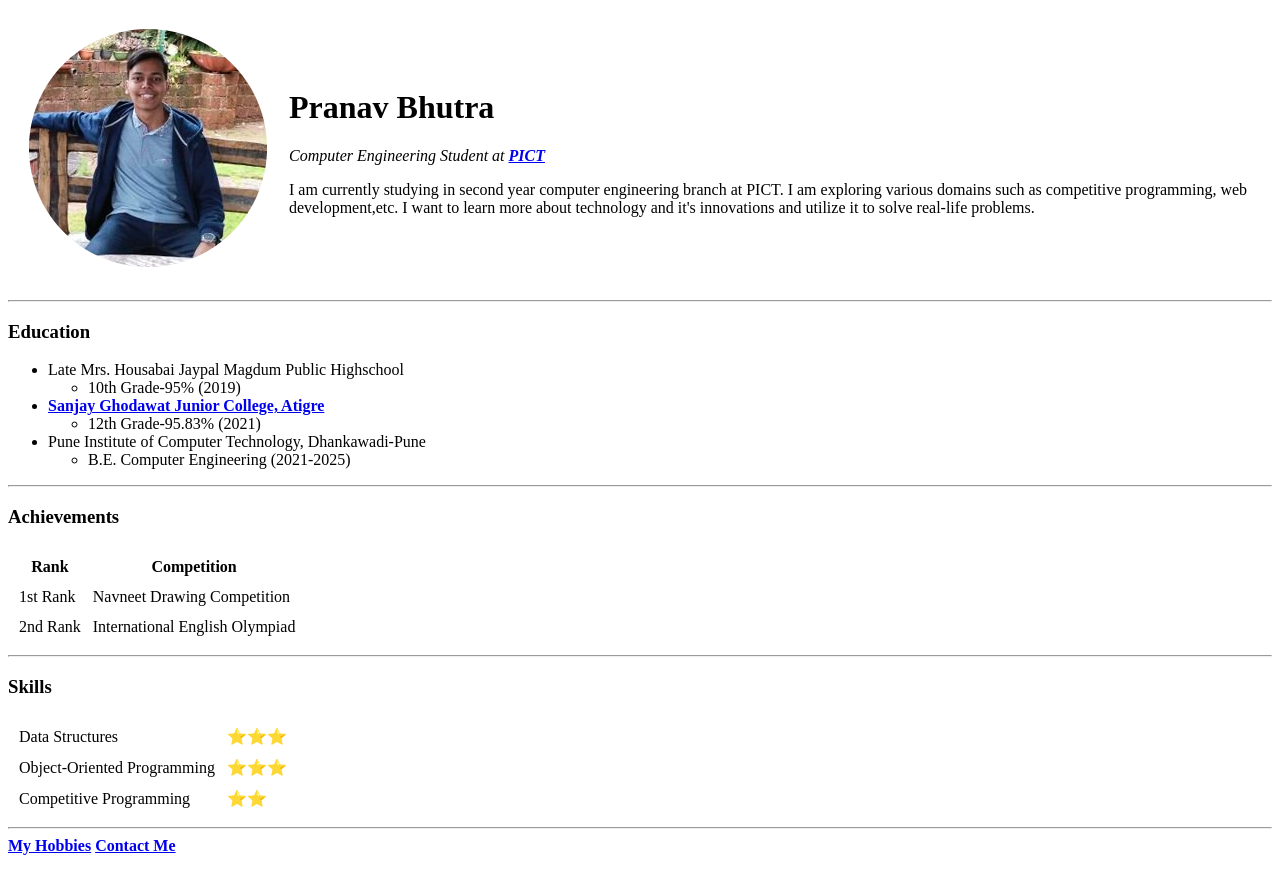
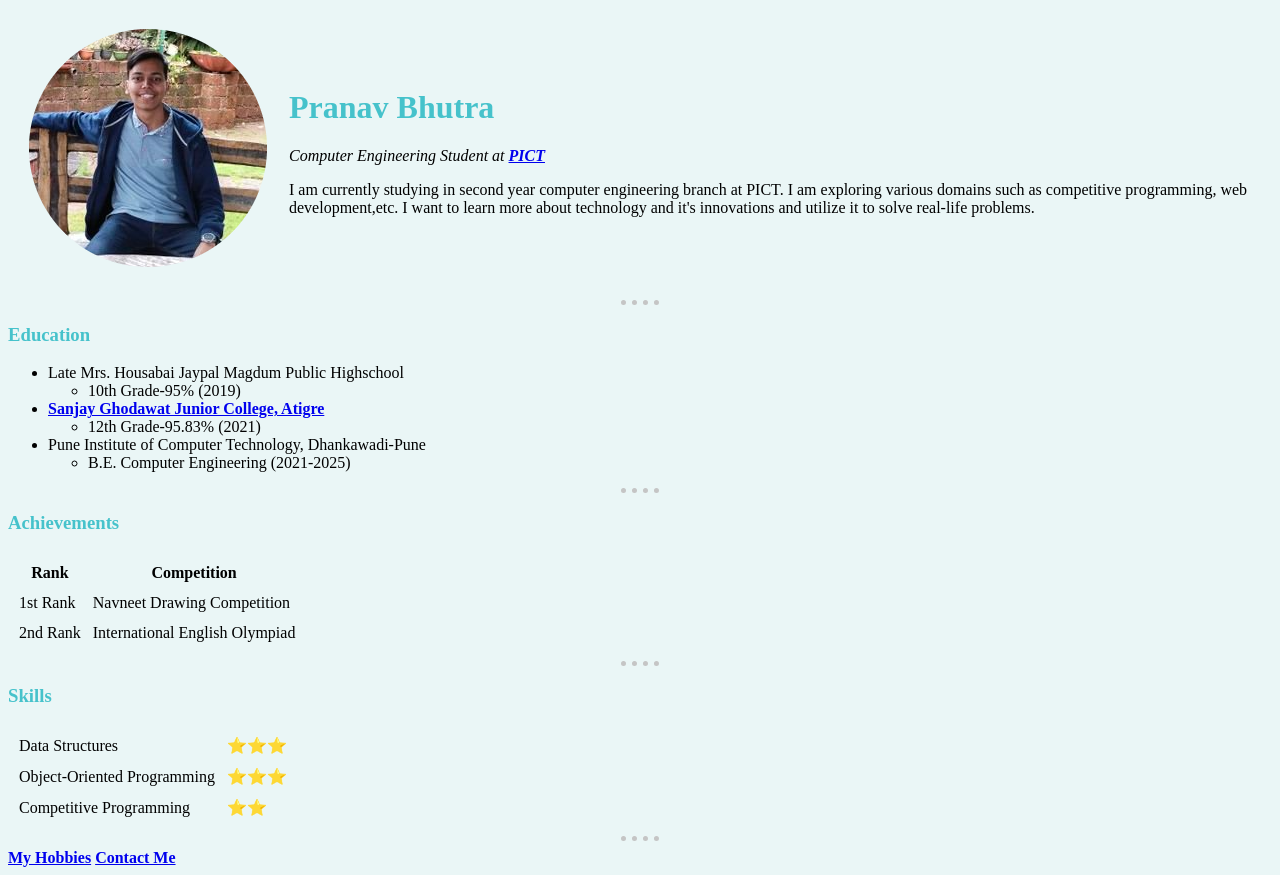
Before and after one commit to pranavb16/First_Website_HTML, a plain HTML site: page index.html in a window 1280 px wide. Drawn offline with Linux system fonts and the light colour scheme.

Commit message:
Changes Made

```diff
--- /dev/null
+++ b/css/styles.css
@@ -0,0 +1,16 @@
+body{
+    background-color: #EAF6F6;
+}
+hr{
+    border-style: none;
+    border-top-style:dotted;
+    border-color:rgb(197, 197, 197);
+    border-width:5px;
+    width:3%;
+}
+h1{
+    color:#46C2CB;
+}
+h3{
+    color:#46C2CB;
+}
--- a/index.html
+++ b/index.html
@@ -3,6 +3,7 @@
 <head>
     <meta charset="UTF-8">
     <title>First Website</title>
+    <link rel="stylesheet" href="css/styles.css">
 </head>
 <body>
     <table cellspacing="20">
```
Also changed, not shown: contacts.html (+1 -0 lines), css/flex.css (added, +24 -0 lines), hobbies.html (+1 -0 lines).
